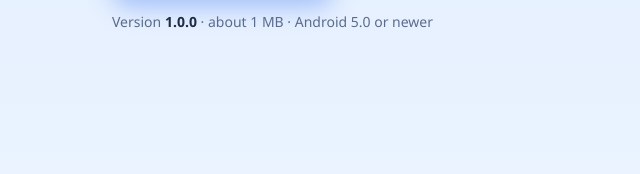
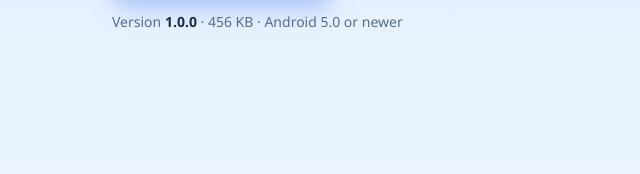
Before and after one commit to grabbyapp/studybuddy-app, a plain HTML site: page index.html in a window 1280 px wide. Shown: the part 567-741 px from the top of the page, 58-698 px from the left. Drawn offline with Linux system fonts and the light colour scheme; no server answers.

Commit message:
Update index.html

```diff
--- a/index.html
+++ b/index.html
@@ -147,7 +147,7 @@
           </a>
           <a class="btn ghost" href="#install">How to install</a>
         </div>
-        <p class="meta" id="meta">Version <b id="ver">1.0.0</b> · <span id="size">about 1 MB</span> · Android 5.0 or newer</p>
+        <p class="meta" id="meta">Version <b id="ver">1.0.0</b> · <span id="size">456 KB</span> · Android 5.0 or newer</p>
       </div>
 
       <div class="phone-wrap" aria-hidden="true">
```
